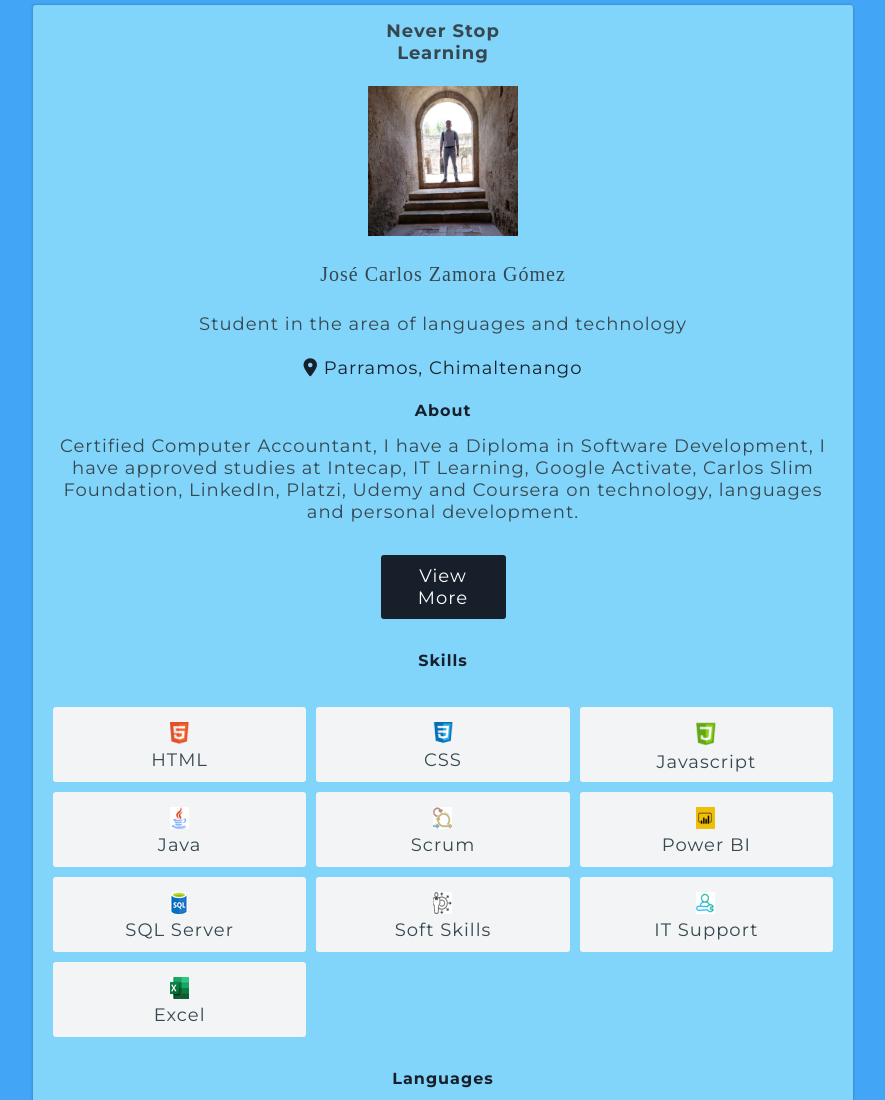
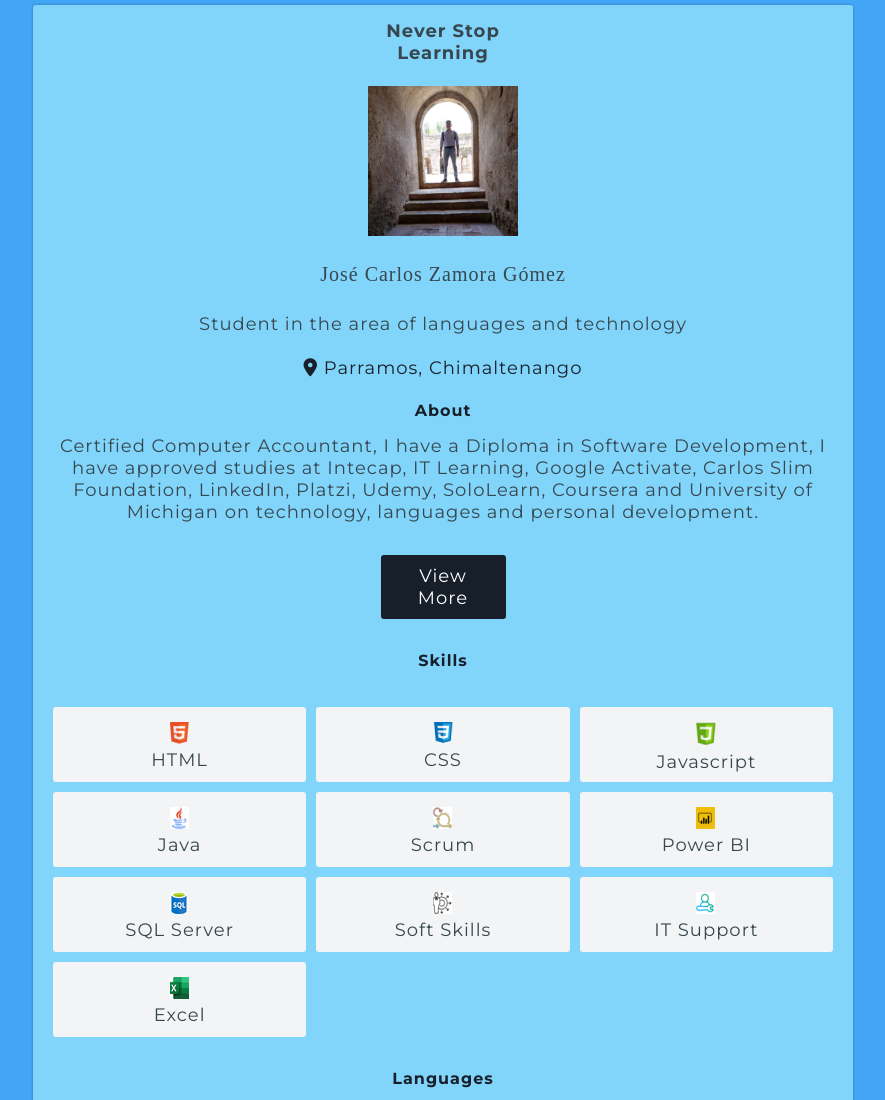
Before and after one commit to JC-Neverstoplearning/Curriculum-vitae-Jose-Carlos-Zamora-Gomez, a plain HTML site: page index.html in a window 1280 px wide. Shown: the top 1100 px of the page, without its empty margins (197-1082 px from the left). Drawn offline with nearby package versions, Linux system fonts and the light colour scheme; a web font is replaced by a local one.

Commit message:
Update index.html

```diff
--- a/index.html
+++ b/index.html
@@ -52,7 +52,7 @@
 				<br>
 				<br>
 				<p class="title">About</p>
-				<p class="view_more_btn">Certified Computer Accountant, I have a Diploma in Software Development, I have approved studies at Intecap, IT Learning, Google Activate, Carlos Slim Foundation, LinkedIn, Platzi, Udemy and Coursera on technology, languages and personal development.</p>
+				<p class="view_more_btn">Certified Computer Accountant, I have a Diploma in Software Development, I have approved studies at Intecap, IT Learning, Google Activate, Carlos Slim Foundation, LinkedIn, Platzi, Udemy, SoloLearn, Coursera and University of Michigan on technology, languages and personal development.</p>
 		</div>
 			<br>
         <div class="view_more_btn">
```
